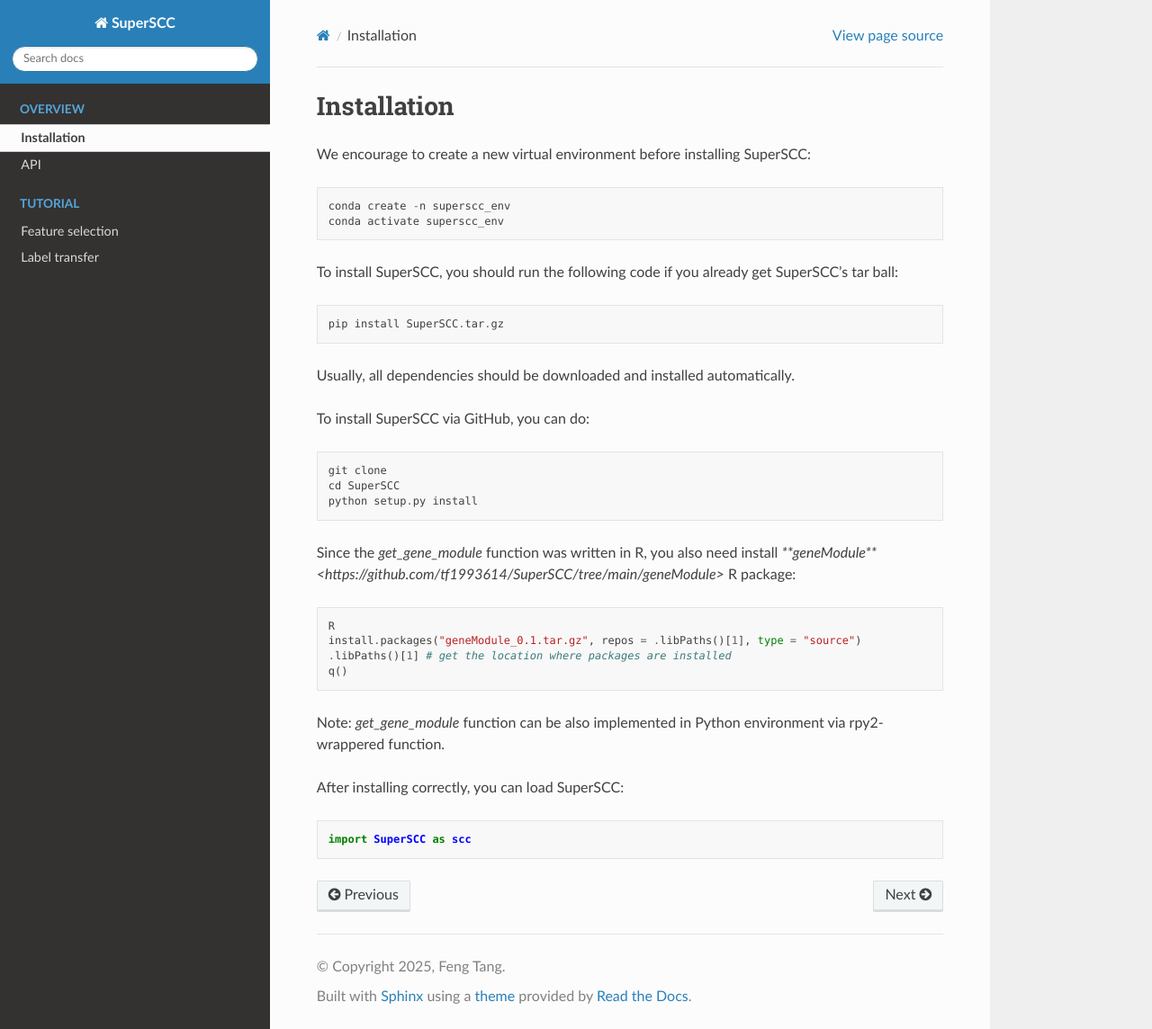
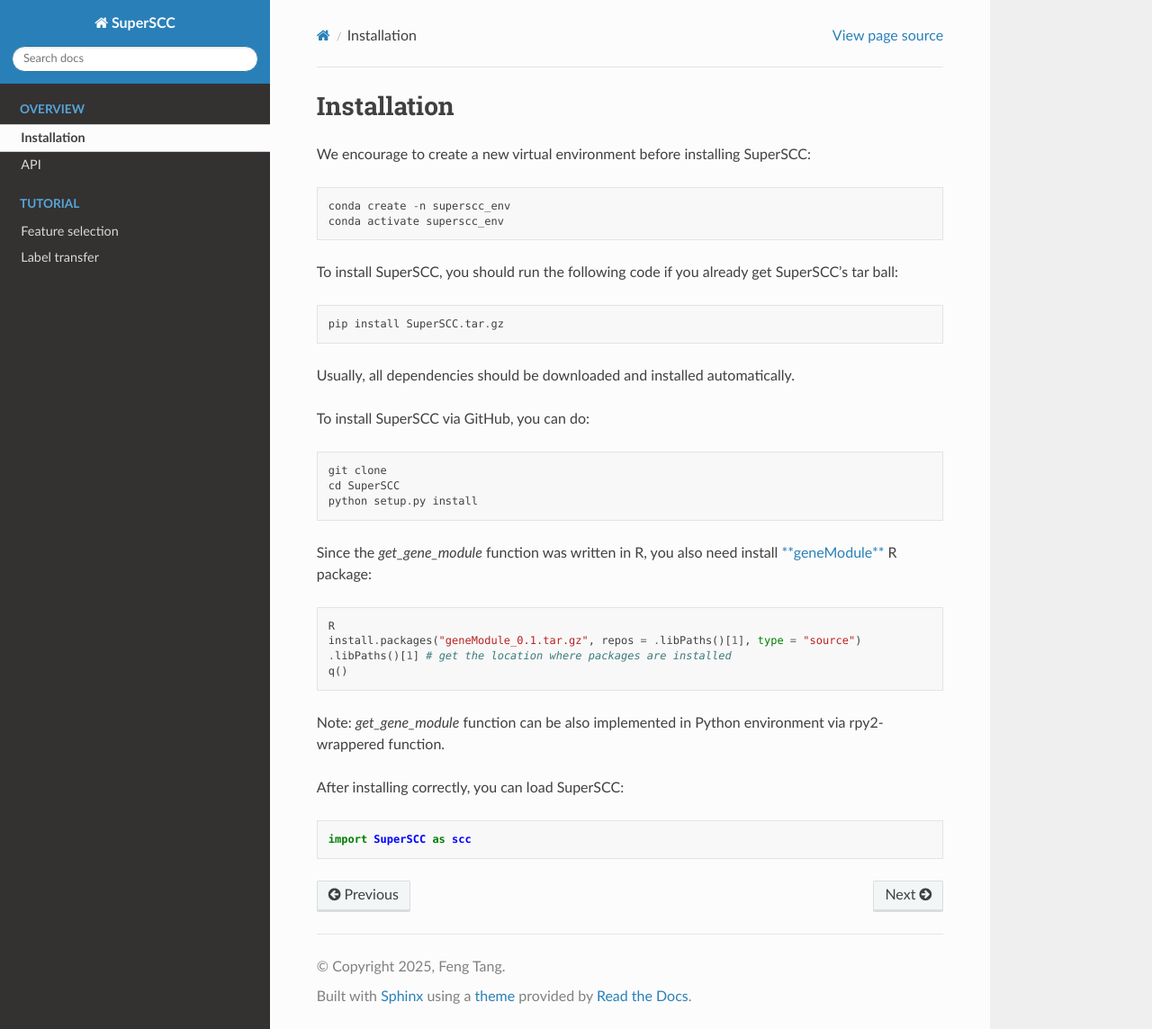
Before and after one commit to tf1993614/SuperSCC, a Sphinx documentation site: the page built from docs/source/Installation.rst, in a window 1280 px wide and 1144 px high. Shown: the whole window at 90% size. Built offline with Sphinx 7.4.7 and the Read the Docs theme 3.1.0, drawn with Linux system fonts in a browser that asks for light colours; pages that are not in the unit, such as notebooks, are missing from menus.

Commit message:
Update Installation.rst

```diff
--- a/docs/source/Installation.rst
+++ b/docs/source/Installation.rst
@@ -18,7 +18,7 @@
         cd SuperSCC
         python setup.py install
 
-Since the `get_gene_module` function was written in R, you also need install `**geneModule** <https://github.com/tf1993614/SuperSCC/tree/main/geneModule>` R package::
+Since the `get_gene_module` function was written in R, you also need install `**geneModule** <https://github.com/tf1993614/SuperSCC/tree/main/geneModule>`_ R package::
 
         R
         install.packages("geneModule_0.1.tar.gz", repos = .libPaths()[1], type = "source")
```
